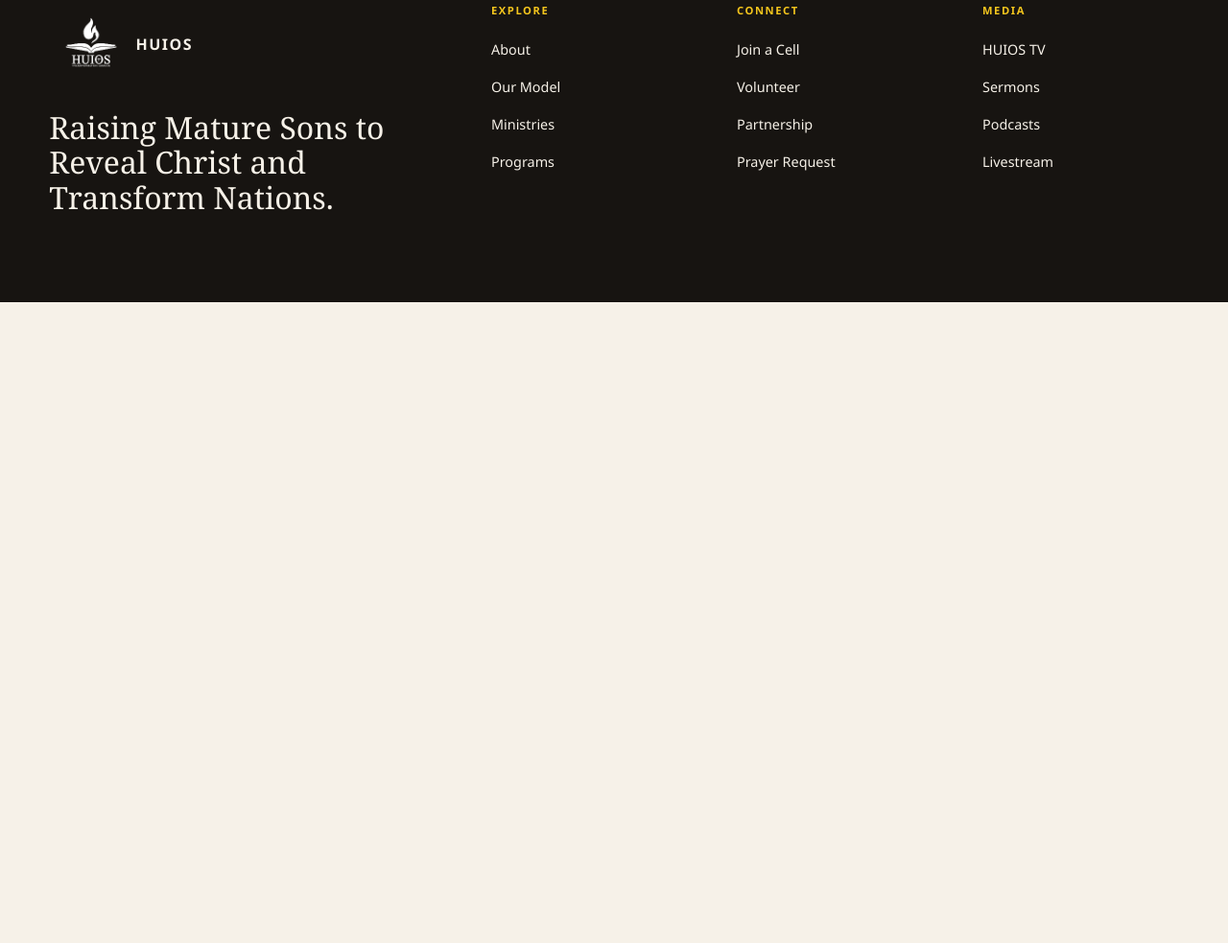
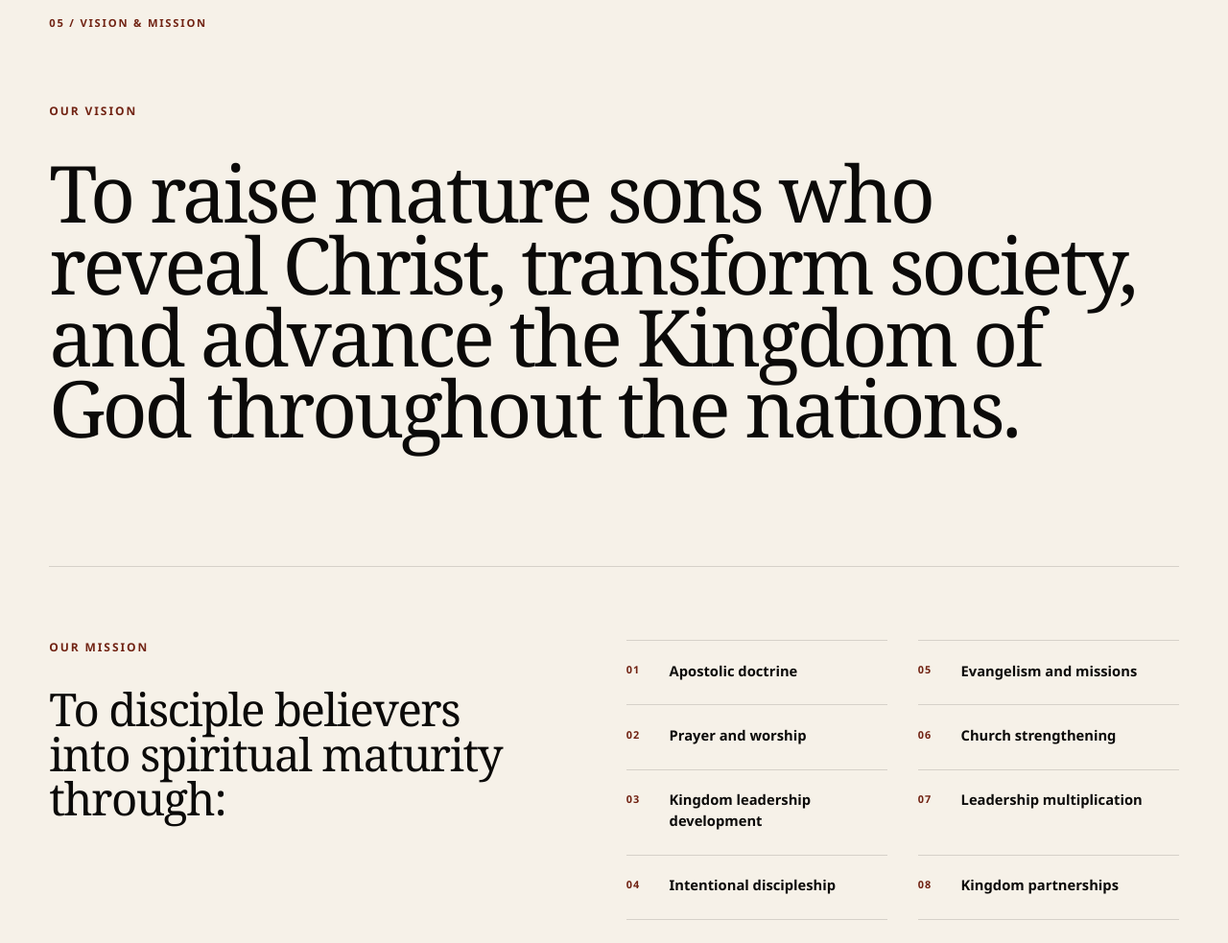
Before and after one commit to fransaintgab/huios-transformation-mission, an Astro site: page / in a window 1280 px wide. Shown: the part 4149-5132 px from the top of the page at 96% size. Before the commit the page ends 4464 px from the top, so only its background shows below. Built offline with nearby package versions, Linux system fonts and the light colour scheme; Astro itself is replaced by a stand-in of ours.

Commit message:
feat: add Huios vision and mission section

```diff
--- /dev/null
+++ b/src/components/home/VisionMission.astro
@@ -0,0 +1,272 @@
+---
+import Container from "../ui/Container.astro";
+import Eyebrow from "../ui/Eyebrow.astro";
+import { visionMission } from "../../data/visionMission";
+---
+
+<section class="vision-mission" aria-labelledby="vision-mission-title">
+  <Container>
+    <h2 id="vision-mission-title" class="visually-hidden">Vision &amp; Mission</h2>
+
+    <div class="vision-group" data-reveal-group>
+      <div class="section-marker" data-reveal>
+        <Eyebrow>05 / VISION &amp; MISSION</Eyebrow>
+      </div>
+
+      <div class="vision-content">
+        <h3 class="subsection-label" data-reveal>Our Vision</h3>
+        <p class="vision-statement" data-reveal>{visionMission.vision}</p>
+      </div>
+    </div>
+
+    <div class="mission-group" data-reveal-group>
+      <div class="mission-divider" data-reveal aria-hidden="true"></div>
+
+      <div class="mission-grid">
+        <div class="mission-intro" data-reveal>
+          <h3 class="subsection-label">Our Mission</h3>
+          <p class="mission-statement">{visionMission.mission.statement}</p>
+        </div>
+
+        <ol class="pillars" data-reveal>
+          {visionMission.mission.pillars.map((pillar, index) => (
+            <li>
+              <span class="pillar-number" aria-hidden="true">{String(index + 1).padStart(2, "0")}</span>
+              <span class="pillar-label">{pillar}</span>
+            </li>
+          ))}
+        </ol>
+      </div>
+    </div>
+  </Container>
+</section>
+
+<style>
+  .vision-mission {
+    padding-block: clamp(6rem, 8vw, 9rem) clamp(7rem, 9vw, 10rem);
+    background: var(--color-ivory);
+    color: var(--color-ink);
+  }
+
+  .visually-hidden {
+    position: absolute;
+    width: 1px;
+    height: 1px;
+    padding: 0;
+    overflow: hidden;
+    clip: rect(0, 0, 0, 0);
+    white-space: nowrap;
+    border: 0;
+  }
+
+  .section-marker {
+    margin-bottom: clamp(4rem, 6vw, 7rem);
+  }
+
+  .section-marker :global(.eyebrow) {
+    color: var(--color-earth);
+  }
+
+  .subsection-label {
+    margin: 0;
+    color: var(--color-earth);
+    font-family: var(--font-body);
+    font-size: 0.75rem;
+    font-weight: 800;
+    line-height: 1.4;
+    letter-spacing: 0.16em;
+    text-transform: uppercase;
+  }
+
+  .vision-statement {
+    max-width: 72rem;
+    margin: clamp(2rem, 3vw, 3.5rem) 0 0;
+    font-family: var(--font-display);
+    font-size: clamp(4.75rem, 6.4vw, 6.5rem);
+    font-weight: 500;
+    line-height: 0.91;
+    letter-spacing: -0.04em;
+    text-wrap: balance;
+  }
+
+  .mission-group {
+    margin-top: clamp(6.5rem, 10vw, 11rem);
+  }
+
+  .mission-divider {
+    height: 1px;
+    margin-bottom: clamp(4rem, 6vw, 6rem);
+    background: var(--color-border);
+  }
+
+  .mission-grid {
+    display: grid;
+    grid-template-columns: repeat(12, minmax(0, 1fr));
+    column-gap: clamp(1rem, 2vw, 2rem);
+    align-items: start;
+  }
+
+  .mission-intro {
+    grid-column: 1 / span 5;
+    min-width: 0;
+  }
+
+  .mission-statement {
+    max-width: 31rem;
+    margin: clamp(1.7rem, 2.5vw, 2.6rem) 0 0;
+    font-family: var(--font-display);
+    font-size: clamp(2.8rem, 3.7vw, 4.6rem);
+    font-weight: 500;
+    line-height: 0.98;
+    letter-spacing: -0.03em;
+  }
+
+  .pillars {
+    grid-column: 7 / span 6;
+    display: grid;
+    grid-auto-flow: column;
+    grid-template-columns: repeat(2, minmax(0, 1fr));
+    grid-template-rows: repeat(4, auto);
+    column-gap: clamp(1.5rem, 2.5vw, 3rem);
+    min-width: 0;
+    margin: 0;
+    padding: 0;
+    list-style: none;
+  }
+
+  .pillars li {
+    display: grid;
+    grid-template-columns: 2.2rem minmax(0, 1fr);
+    align-content: start;
+    column-gap: 0.6rem;
+    min-width: 0;
+    padding-block: 1.2rem 1.55rem;
+    border-top: 1px solid var(--color-border);
+  }
+
+  .pillars li:nth-child(4),
+  .pillars li:nth-child(8) {
+    border-bottom: 1px solid var(--color-border);
+  }
+
+  .pillar-number {
+    padding-top: 0.18rem;
+    color: var(--color-earth);
+    font-size: 0.68rem;
+    font-weight: 800;
+    line-height: 1.5;
+    letter-spacing: 0.1em;
+  }
+
+  .pillar-label {
+    font-size: clamp(0.92rem, 1.05vw, 1.04rem);
+    font-weight: 650;
+    line-height: 1.5;
+  }
+
+  .vision-mission [data-reveal] {
+    transition: opacity 700ms cubic-bezier(0.22, 1, 0.36, 1), transform 700ms cubic-bezier(0.22, 1, 0.36, 1);
+  }
+
+  .vision-mission [data-reveal-group].is-reveal-pending:not(.is-revealed) [data-reveal] {
+    opacity: 0;
+    transform: translateY(18px);
+  }
+
+  .vision-content .subsection-label,
+  .mission-intro {
+    transition-delay: 70ms;
+  }
+
+  .vision-statement,
+  .pillars {
+    transition-delay: 140ms;
+  }
+
+  @media (max-width: 74.999rem) {
+    .mission-grid {
+      grid-template-columns: minmax(0, 1fr);
+      row-gap: clamp(3.5rem, 5vw, 5rem);
+    }
+
+    .mission-intro,
+    .pillars {
+      grid-column: 1;
+    }
+
+    .mission-statement {
+      max-width: 42rem;
+    }
+
+    .pillar-label {
+      font-size: 1rem;
+    }
+  }
+
+  @media (max-width: 47.999rem) {
+    .vision-mission {
+      padding-block: 5.5rem 6rem;
+    }
+
+    .section-marker {
+      margin-bottom: 3.5rem;
+    }
+
+    .vision-statement {
+      width: min(calc(100% + 1rem), calc(100vw - var(--page-gutter) - 1rem));
+      margin-top: 1.9rem;
+      font-size: clamp(2.75rem, 11vw, 4.6rem);
+      line-height: 0.94;
+      letter-spacing: -0.035em;
+      text-wrap: balance;
+    }
+
+    .mission-group {
+      margin-top: 5.5rem;
+    }
+
+    .mission-divider {
+      margin-bottom: 4rem;
+    }
+
+    .mission-grid {
+      row-gap: 3.875rem;
+    }
+
+    .mission-statement {
+      margin-top: 1.7rem;
+      font-size: clamp(2.6rem, 9vw, 3.8rem);
+    }
+
+    .pillars {
+      grid-auto-flow: row;
+      grid-template-columns: minmax(0, 1fr);
+      grid-template-rows: none;
+    }
+
+    .pillars li {
+      padding-block: 1.1rem 1.4rem;
+    }
+
+    .pillars li:nth-child(4) {
+      border-bottom: 0;
+    }
+  }
+
+  @media (max-width: 24rem) {
+    .vision-statement {
+      letter-spacing: -0.045em;
+    }
+  }
+
+  @media (prefers-reduced-motion: reduce) {
+    .vision-mission [data-reveal] {
+      transition: none;
+    }
+
+    .vision-mission [data-reveal-group].is-reveal-pending:not(.is-revealed) [data-reveal] {
+      opacity: 1;
+      transform: none;
+    }
+  }
+</style>
--- a/src/data/transformationPipeline.ts
+++ b/src/data/transformationPipeline.ts
@@ -11,28 +11,28 @@ export const transformationPipeline = [
     id: "win",
     number: "01",
     title: "WIN",
-    subtitle: "Evangelism & Outreach",
-    description: "Evangelism and outreach begin the journey of intentional discipleship.",
+    subtitle: "Evangelism & Outreach Department",
+    description: "Reach people with the Gospel.",
   },
   {
     id: "grow",
     number: "02",
     title: "GROW",
-    subtitle: "Discipleship & Spiritual Formation",
-    description: "Biblical teaching, worship, prayer, and mentoring form believers toward maturity in Christ.",
+    subtitle: "Discipleship & Training Department",
+    description: "Establish believers through discipleship.",
   },
   {
     id: "build",
     number: "03",
     title: "BUILD",
-    subtitle: "Leadership Development & Ministry Training",
-    description: "Leadership training and mentoring equip believers to serve faithfully and develop leadership capacity.",
+    subtitle: "Ministry Operations & Administration",
+    description: "Develop systems, structures, and ministry excellence.",
   },
   {
     id: "send",
     number: "04",
     title: "SEND",
-    subtitle: "Ministry, Missions & Societal Influence",
-    description: "Mature believers are deployed through ministry and missions to influence families, churches, communities, institutions, and nations.",
+    subtitle: "Leadership, Deployment & Missions",
+    description: "Deploy mature believers into leadership, ministry, and missions.",
   },
 ] as const satisfies readonly TransformationStage[];
--- /dev/null
+++ b/src/data/visionMission.ts
@@ -0,0 +1,25 @@
+interface VisionMission {
+  readonly vision: string;
+  readonly mission: {
+    readonly statement: string;
+    readonly pillars: readonly string[];
+  };
+}
+
+// Source: HUIOS TRANSFORMATION MISSION client brief.
+export const visionMission = {
+  vision: "To raise mature sons who reveal Christ, transform society, and advance the Kingdom of God throughout the nations.",
+  mission: {
+    statement: "To disciple believers into spiritual maturity through:",
+    pillars: [
+      "Apostolic doctrine",
+      "Prayer and worship",
+      "Kingdom leadership development",
+      "Intentional discipleship",
+      "Evangelism and missions",
+      "Church strengthening",
+      "Leadership multiplication",
+      "Kingdom partnerships",
+    ],
+  },
+} as const satisfies VisionMission;
--- a/src/pages/index.astro
+++ b/src/pages/index.astro
@@ -4,6 +4,7 @@ import Hero from "../components/home/Hero.astro";
 import WhoWeAre from "../components/home/WhoWeAre.astro";
 import Philosophy from "../components/home/Philosophy.astro";
 import TransformationPipeline from "../components/home/TransformationPipeline.astro";
+import VisionMission from "../components/home/VisionMission.astro";
 ---
 
 <BaseLayout
@@ -15,6 +16,7 @@ import TransformationPipeline from "../components/home/TransformationPipeline.as
   <WhoWeAre />
   <Philosophy />
   <TransformationPipeline />
+  <VisionMission />
 </BaseLayout>
 
 <script>
```
